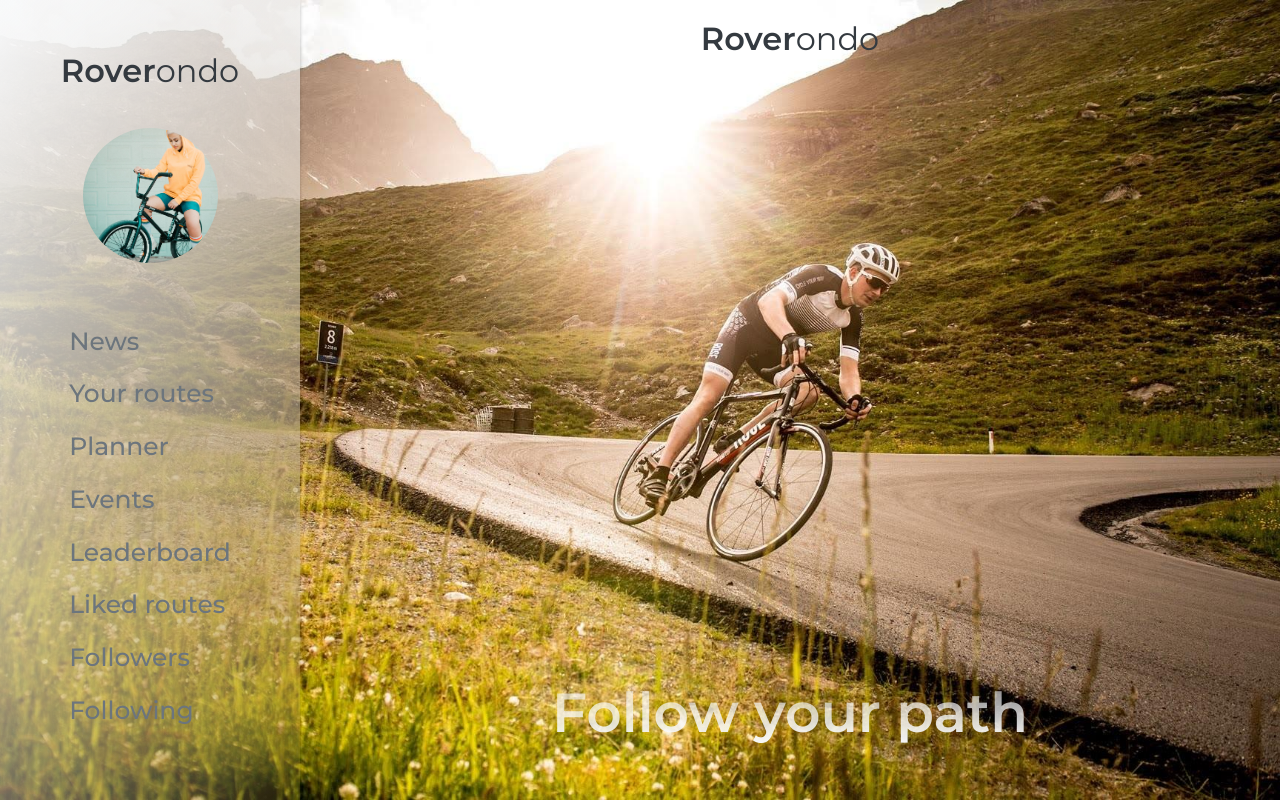
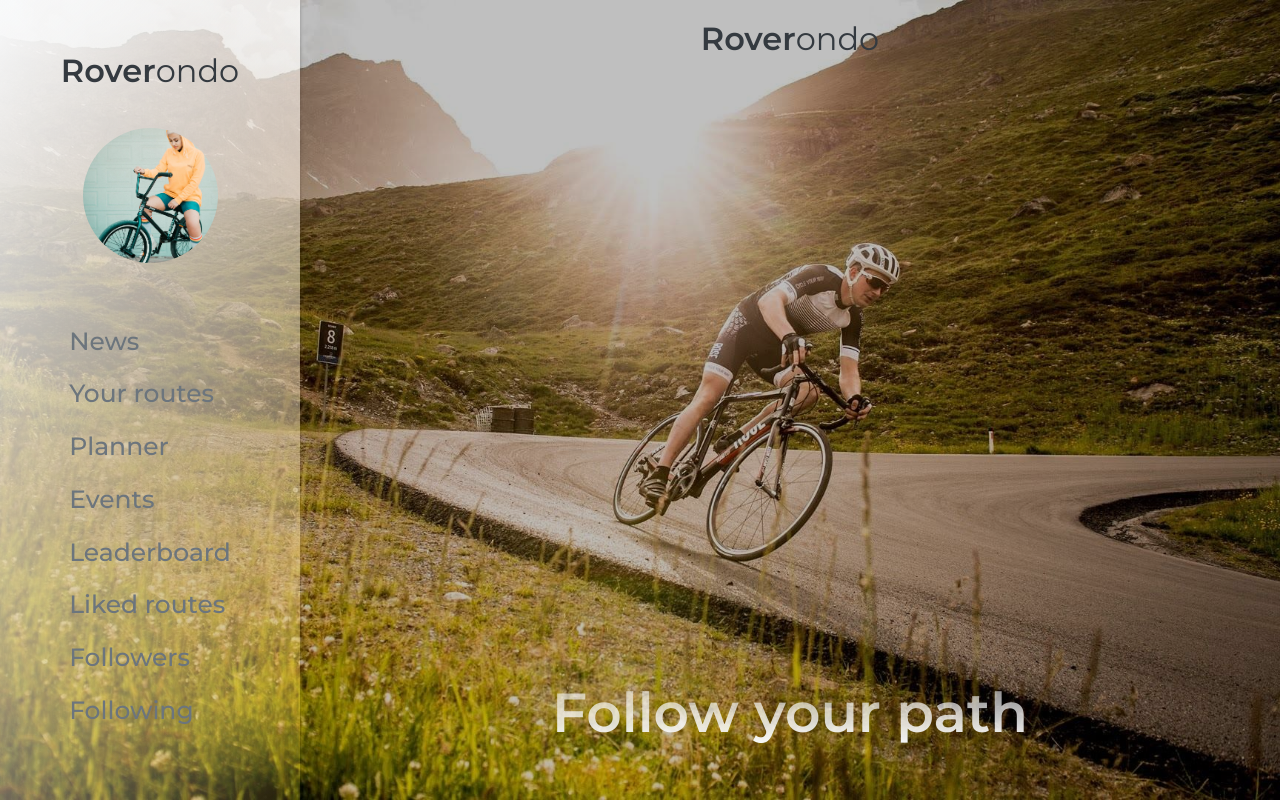
Before and after one commit to Ukasz09/Roverondo-web, an Angular app: page /home in a window 1280 px wide. Built offline with nearby package versions, Linux system fonts and the light colour scheme.

Commit message:
Remove unused image, add mask to home img

```diff
--- a/src/app/modules/home/home.component.scss
+++ b/src/app/modules/home/home.component.scss
@@ -8,6 +8,7 @@
   background-image: functions.image("home-3.jpg");
 
   .content {
+    background-color: rgba(0, 0, 0, 0.25);
     height: 100%;
     width: 100%;
     display: flex;
```
Also changed, not shown: src/assets/images/home-2.jpg (deleted).
